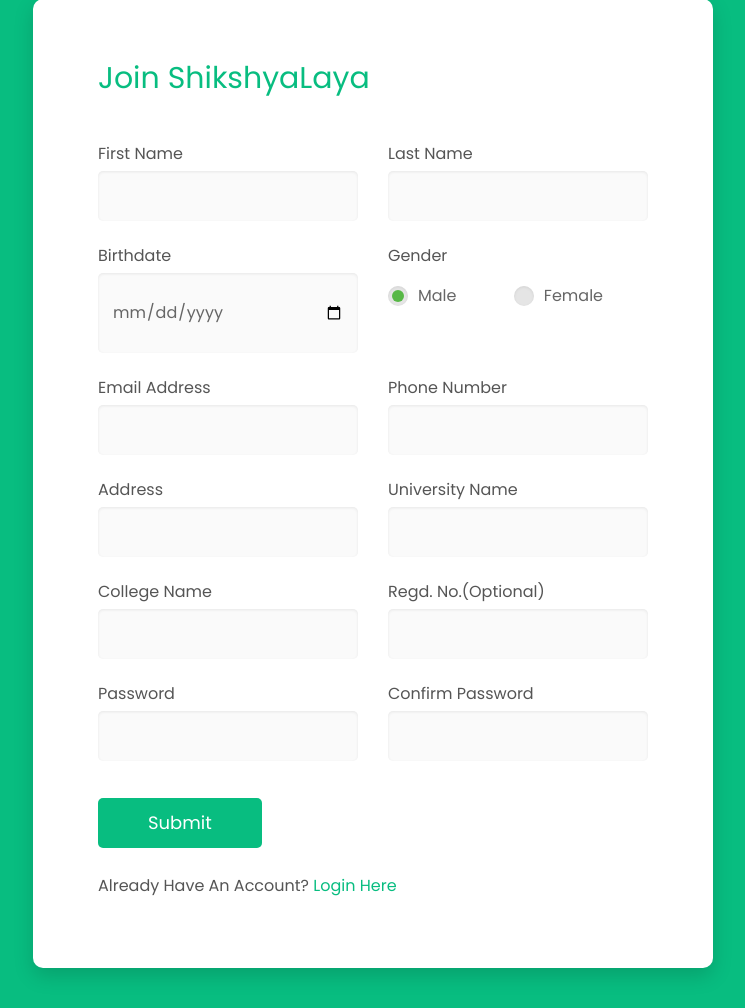
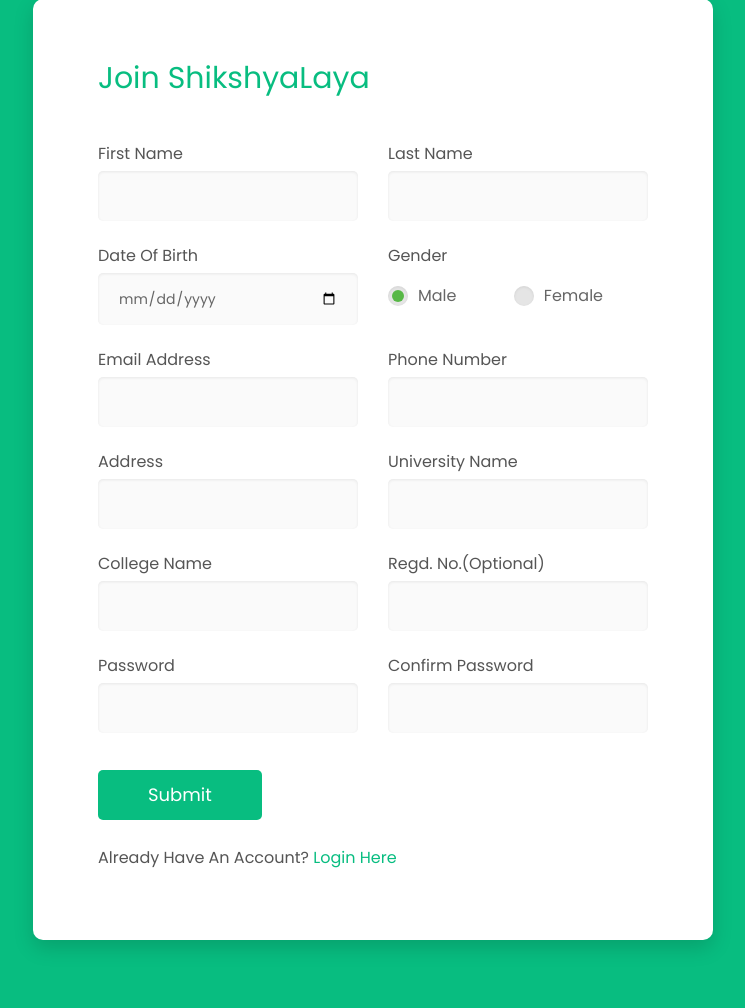
Before and after one commit to prabinbastakoti/Learning-Management-System, a Flask app: page /signup in a window 1280 px wide. Shown: the part 131-1139 px from the top of the page, without its empty margins (267-1012 px from the left). After the commit the page ends 1080 px from the top, so only its background shows below. Run offline with Flask 2, Linux system fonts and the light colour scheme; some libraries are stand-ins or nearby versions.

Commit message:
updated padding of date of birth field in signup page

```diff
--- a/lmsproject/forms.py
+++ b/lmsproject/forms.py
@@ -10,7 +10,7 @@
     lastname = StringField('Last Name',
                             validators=[DataRequired(),Length(min=2,max=20)])
 
-    birthdate =DateField('Birthdate',format='%Y-%m-%d',validators=[DataRequired()])
+    birthdate =DateField('Date Of Birth',format='%Y-%m-%d',validators=[DataRequired()])
 
     gender = RadioField('Gender',validators=[DataRequired()], choices = [('Male','Male'),('Female','Female')],default='Male')
 
--- a/lmsproject/static/signup/css/main.css
+++ b/lmsproject/static/signup/css/main.css
@@ -295,7 +295,7 @@
   }
 
   input[type="date" i] {
-  padding: 14px;
+
   }
 
   .table-condensed td, .table-condensed th {
@@ -362,7 +362,6 @@
     -moz-border-radius: 5px;
     border-radius: 5px;
     padding: 0 20px;
-  font-size: 16px;
     color: #666;
     -webkit-transition: all 0.4s ease;
     -o-transition: all 0.4s ease;
--- a/lmsproject/templates/profile.html
+++ b/lmsproject/templates/profile.html
@@ -174,7 +174,7 @@
                                 </div>
                                 <div class="row">
                                     <div class="col-md-6">
-                                        <label>Birthdate</label>
+                                        <label>Date Of Birth</label>
                                     </div>
                                     <div class="col-md-6">
                                         <p>{{ current_user.birthdate }}</p>
```
Lines whose indentation alone changed are shown as unchanged.
